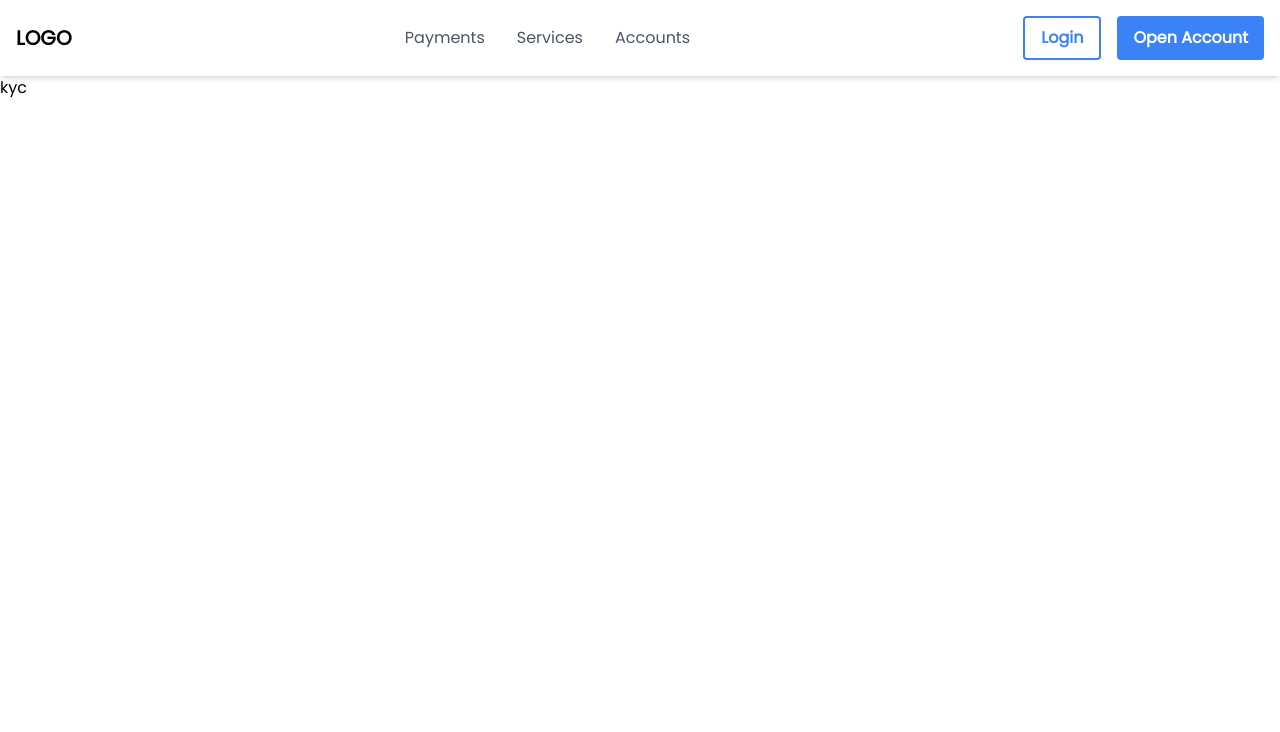
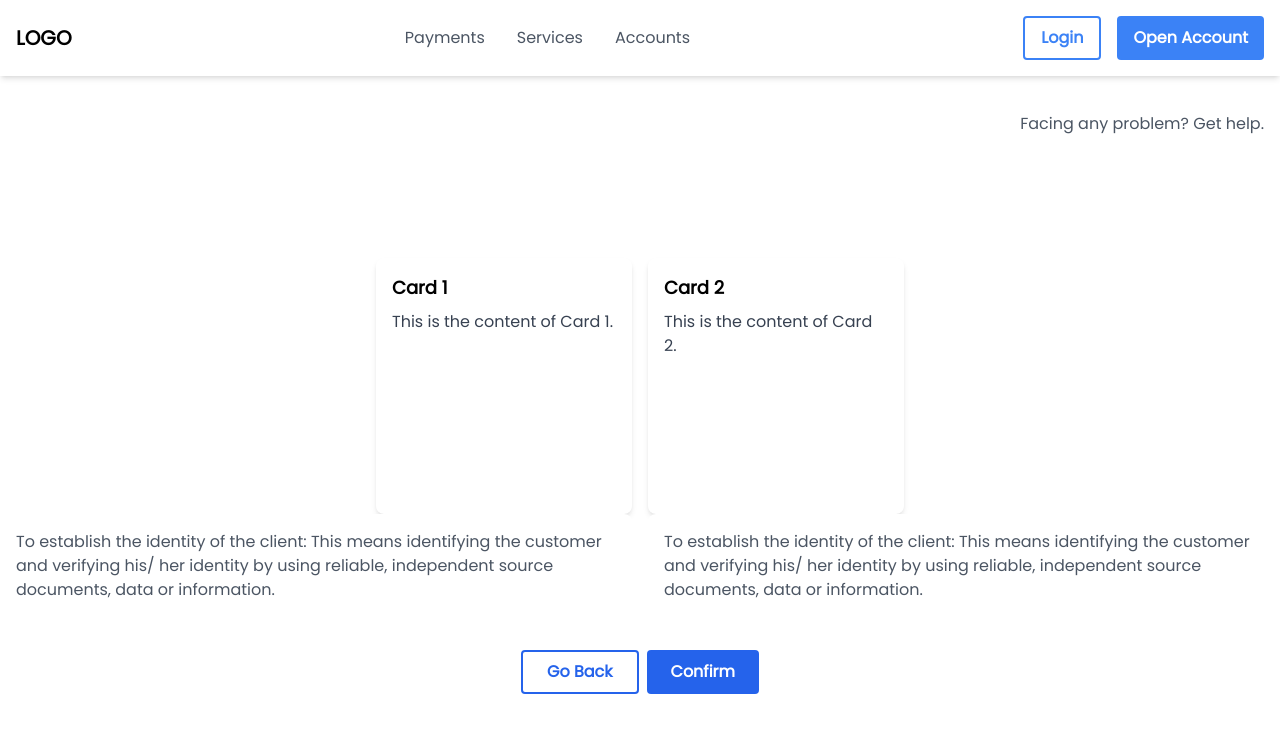
Before and after one commit to bs6966/Frontend-SC, a React (Create React App) app: page /kyc in a window 1280 px wide. Shown: the top 732 px of the page. Built offline with nearby package versions, Linux system fonts and the light colour scheme.

Commit message:
Kyc page

```diff
--- a/src/pages/Kyc.jsx
+++ b/src/pages/Kyc.jsx
@@ -1,7 +1,59 @@
 import React from "react";
 
+const Card = ({ title, description, imageUrl }) => {
+  return (
+    <div className="bg-white rounded-lg shadow-md overflow-hidden w-64 h-64">
+      {imageUrl && (
+        <img src={imageUrl} alt={title} className="w-full h-48 object-cover" />
+      )}
+      <div className="p-4">
+        <h3 className="text-lg font-semibold mb-2">{title}</h3>
+        <p className="text-gray-700">{description}</p>
+      </div>
+    </div>
+  );
+};
+
 const Kyc = () => {
-  return <div>kyc</div>;
+  return (
+    <main className="flex flex-col items-center justify-center h-screen">
+      <p className="text-gray-600 mb-8 absolute top-24 right-0 mr-4 mt-4">
+        Facing any problem? Get help.
+      </p>
+      <div className="flex justify-center">
+        <div className="flex-1 max-w-xs mx-2">
+          <Card title="Card 1" description="This is the content of Card 1." />
+        </div>
+        <div className="flex-1 max-w-xs mx-2">
+          <Card title="Card 2" description="This is the content of Card 2." />
+        </div>
+      </div>
+      <div className="flex mb-8">
+        <div className="bg-white rounded-lg p-4 mr-4">
+          <p className="text-gray-600">
+            To establish the identity of the client: This means identifying the
+            customer and verifying his/ her identity by using reliable,
+            independent source documents, data or information.
+          </p>
+        </div>
+        <div className="bg-white rounded-lg p-4">
+          <p className="text-gray-600">
+            To establish the identity of the client: This means identifying the
+            customer and verifying his/ her identity by using reliable,
+            independent source documents, data or information.
+          </p>
+        </div>
+      </div>
+      <div className="flex">
+        <button className=" border-2 bg-white hover:bg-gray-400 text-blue-600 border-blue-600 font-bold py-2 px-6 rounded mr-2">
+          Go Back
+        </button>
+        <button className="bg-blue-600 hover:bg-blue-600 text-white font-bold py-2 px-6  rounded">
+          Confirm
+        </button>
+      </div>
+    </main>
+  );
 };
 
 export default Kyc;
```
